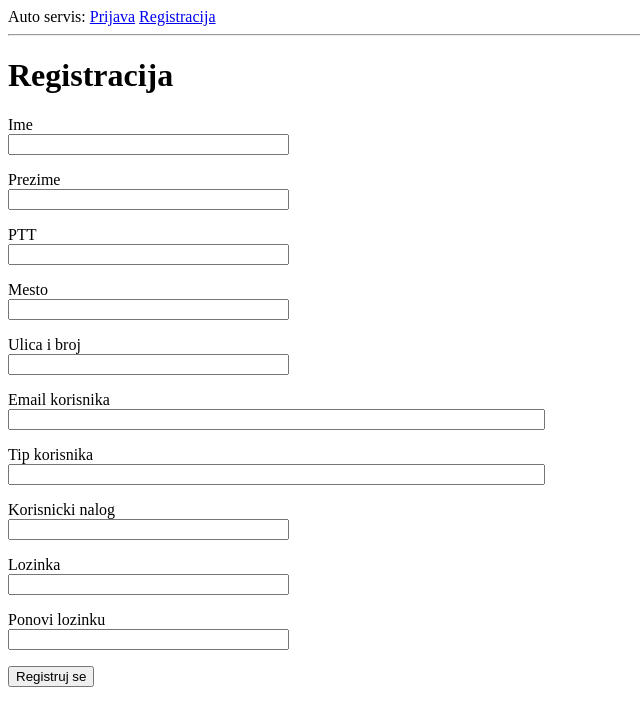
After one commit to VladanKostic/AutoFlask, a Flask app: page /register in a window 1280 px wide. The commit adds this page. Shown: the top 726 px of the page, without its empty margins (0-640 px from the left). Run offline with Flask 2, Linux system fonts and the light colour scheme.

Commit message:
Sredjena prijava i registracija

```diff
--- a/app/__init__.py
+++ b/app/__init__.py
@@ -10,6 +10,6 @@ app.config.from_object(Config)
 db = SQLAlchemy(app)
 migrate = Migrate(app, db)
 login = LoginManager(app)
-login.login_view = 'pristup'
+login.login_view = 'login'
 
 from app import routes, models
--- a/app/forms.py
+++ b/app/forms.py
@@ -1,9 +1,33 @@
 from flask_wtf import FlaskForm
 from wtforms import StringField, PasswordField, BooleanField, SubmitField
-from wtforms.validators import DataRequired
+from wtforms.validators import ValidationError, DataRequired, Email, EqualTo
+from app.models import Korisnik
 
 class LoginForm(FlaskForm):
     username = StringField('Korisnik', validators=[DataRequired()])
     password = PasswordField('Lozinka', validators=[DataRequired()])
     remember_me = BooleanField('Zapamti')
     submit = SubmitField('Pristupi')
+
+class RegistrationForm(FlaskForm):
+    ime = StringField('Ime', validators=[DataRequired()])
+    prezime = StringField('Prezime', validators=[DataRequired()])
+    adresa_ptt = StringField('PTT', validators=[DataRequired()])
+    adresa_mesto = StringField('Mesto', validators=[DataRequired()])
+    adresa_ulica_broj = StringField('Ulica i broj', validators=[DataRequired()])
+    korisnik_email = StringField('Email korisnika', validators=[DataRequired()])
+    id_korisnik_tip = StringField('Tip korisnika', validators=[DataRequired()])
+    korisnik_login = StringField('Korisnicki nalog', validators=[DataRequired()])
+    korisnik_pass = PasswordField('Lozinka', validators=[DataRequired()])
+    korisnik_pass2 = PasswordField('Ponovi lozinku', validators=[DataRequired(), EqualTo('korisnik_pass')])
+    submit = SubmitField('Registruj se')
+
+    def validate_username(self, korisnik_login):
+        user = Korisnik.query.filter_by(korisnik_login=korisnik_login.data).first()
+        if user is not None:
+            raise ValidationError('Molimo Vas da koristite drugi korisnicki nlaog.')
+
+    def validate_email( self, korisnik_email ):
+        user = Korisnik.query.filter_by(korisnik_email=korisnik_email.data).first()
+        if user is not None:
+            raise ValidationError('Molimo Vas da koristite razlicite email adrese.')
--- a/app/routes.py
+++ b/app/routes.py
@@ -4,6 +4,7 @@ from werkzeug.urls import url_parse
 from app import app, db
 from app.forms import LoginForm
 from app.models import Korisnik
+from app.forms import RegistrationForm
 
 
 @app.route('/')
@@ -30,9 +31,9 @@ def login():
         return redirect(url_for('index'))
     form = LoginForm()
     if form.validate_on_submit():
-        user = Korisnik.query.filter_by(username=form.username.data).first()
+        user = Korisnik.query.filter_by(korisnik_login=form.username.data).first()
         if user is None or not user.check_password(form.password.data):
-            flash('Invalid username or password')
+            flash('Pogresan korisnicki nalog ili lozinka')
             return redirect(url_for('pristup'))
         login_user(user, remember=form.remember_me.data)
         next_page = request.args.get('next')
@@ -46,3 +47,17 @@ def login():
 def logout():
     logout_user()
     return redirect(url_for('index'))
+
+@app.route('/register', methods=['GET', 'POST'])
+def register():
+    if current_user.is_authenticated:
+        return redirect(url_for('index'))
+    form = RegistrationForm()
+    if form.validate_on_submit():
+        user = Korisnik(ime=form.ime.data,prezime=form.prezime.data,adresa_ptt=form.adresa_ptt.data, adresa_mesto=form.adresa_mesto.data, adresa_ulica_broj=form.adresa_ulica_broj.data, korisnik_email=form.korisnik_email.data,id_korisnik_tip=form.id_korisnik_tip.data,  korisnik_login=form.korisnik_login.data,korisnik_pass=form.korisnik_pass.data,)
+        user.set_password(form.korisnik_pass.data)
+        db.session.add(user)
+        db.session.commit()
+        flash('Bravo, upravo ste postali registrovani korisnik!')
+        return redirect(url_for('login'))
+    return render_template('register.html', title='Register', form=form)
--- a/app/templates/base.html
+++ b/app/templates/base.html
@@ -8,13 +8,14 @@
     </head>
     <body>
         <div>Auto servis:
-            <a href="{{ url_for('index') }}">Pocetak</a>
             {% if current_user.is_anonymous %}
             <a href="{{ url_for('login') }}">Prijava</a>
+            <a href="{{ url_for('register') }}">Registracija</a> </div>
             {% else %}
+            <a href="{{ url_for('index') }}">Pocetak</a>
             <a href="{{ url_for('logout') }}">Odjava</a>
             {% endif %}
-            <a href="/registracija">Registracija</a> </div>
+
         <hr>
         {% with messages = get_flashed_messages() %}
         {% if messages %}
--- a/app/templates/index.html
+++ b/app/templates/index.html
@@ -2,5 +2,5 @@
 
 {% block content %}
     <div><p>Zdravo svima, auto servis je web aplikacija radjena u python/flask razvojnom okruzenju.<br>
-            Namenja je vozacima i mehanicarima vozila kako bi imali jedinstven portal za istorijat svih servisnih aktivnosti.</p></div>
+            Namenja je vlasnicima i automehanicarima vozila kako bi imali jedinstven portal za istorijat svih servisnih aktivnosti.</p></div>
     {% endblock %}
--- a/app/templates/pristup.html
+++ b/app/templates/pristup.html
@@ -1,7 +1,7 @@
 {% extends "base.html" %}
 
 {% block content %}
-    <h1>Prustupi</h1>
+    <h1>Pristupi</h1>
     <form action="" method="post" novalidate>
         {{ form.hidden_tag() }}
         <p>
--- /dev/null
+++ b/app/templates/register.html
@@ -0,0 +1,79 @@
+{% extends "base.html" %}
+
+{% block content %}
+    <h1>Registracija</h1>
+    <form action="" method="post">
+        {{ form.hidden_tag() }}
+        <p>
+            {{ form.ime.label }}<br>
+            {{ form.ime(size=32) }}<br>
+            {% for error in form.ime.errors %}
+            <span style="color: red;">[{{ error }}]</span>
+            {% endfor %}
+        </p>
+        <p>
+            {{ form.prezime.label }}<br>
+            {{ form.prezime(size=32) }}<br>
+            {% for error in form.prezime.errors %}
+            <span style="color: red;">[{{ error }}]</span>
+            {% endfor %}
+        </p>
+        <p>
+            {{ form.adresa_ptt.label }}<br>
+            {{ form.adresa_ptt(size=32) }}<br>
+            {% for error in form.adresa_ptt.errors %}
+            <span style="color: red;">[{{ error }}]</span>
+            {% endfor %}
+        </p>
+        <p>
+            {{ form.adresa_mesto.label }}<br>
+            {{ form.adresa_mesto(size=32) }}<br>
+            {% for error in form.adresa_mesto.errors %}
+            <span style="color: red;">[{{ error }}]</span>
+            {% endfor %}
+        </p>
+        <p>
+            {{ form.adresa_ulica_broj.label }}<br>
+            {{ form.adresa_ulica_broj(size=32) }}<br>
+            {% for error in form.adresa_ulica_broj.errors %}
+            <span style="color: red;">[{{ error }}]</span>
+            {% endfor %}
+        </p>
+        <p>
+            {{ form.korisnik_email.label }}<br>
+            {{ form.korisnik_email(size=64) }}<br>
+            {% for error in form.korisnik_email.errors %}
+            <span style="color: red;">[{{ error }}]</span>
+            {% endfor %}
+        </p>
+        <p>
+            {{ form.id_korisnik_tip.label }}<br>
+            {{ form.id_korisnik_tip(size=64) }}<br>
+            {% for error in form.id_korisnik_tip.errors %}
+            <span style="color: red;">[{{ error }}]</span>
+            {% endfor %}
+        </p>
+        <p>
+            {{ form.korisnik_login.label }}<br>
+            {{ form.korisnik_login(size=32) }}<br>
+            {% for error in form.korisnik_login.errors %}
+            <span style="color: red;">[{{ error }}]</span>
+            {% endfor %}
+        </p>
+        <p>
+            {{ form.korisnik_pass.label }}<br>
+            {{ form.korisnik_pass(size=32) }}<br>
+            {% for error in form.korisnik_pass.errors %}
+            <span style="color: red;">[{{ error }}]</span>
+            {% endfor %}
+        </p>
+        <p>
+            {{ form.korisnik_pass2.label }}<br>
+            {{ form.korisnik_pass2(size=32) }}<br>
+            {% for error in form.korisnik_pass2.errors %}
+            <span style="color: red;">[{{ error }}]</span>
+            {% endfor %}
+        </p>
+        <p>{{ form.submit() }}</p>
+    </form>
+{% endblock %}
```
Also changed, not shown: app/models.py (+12 -4 lines), autoservis.db.
